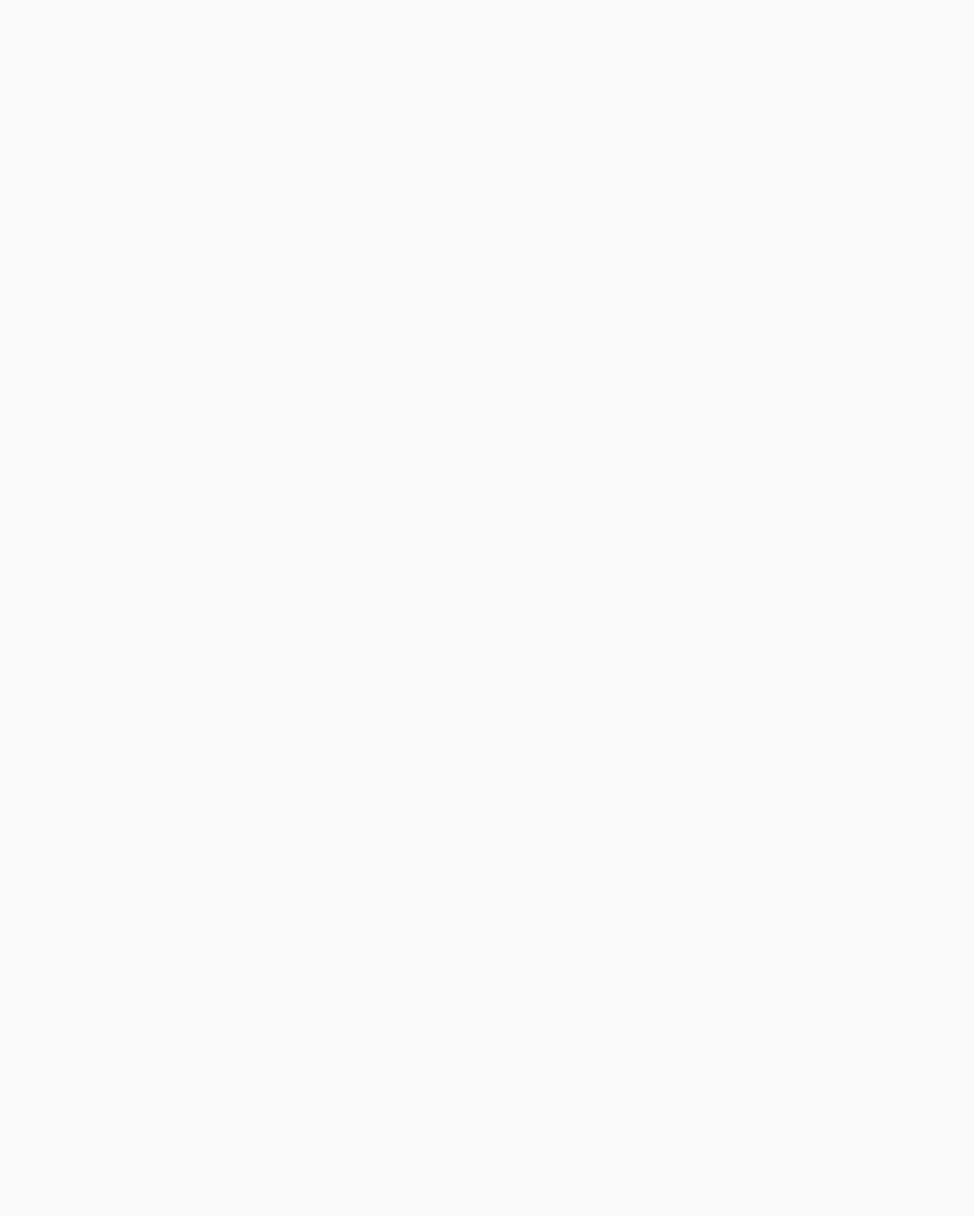
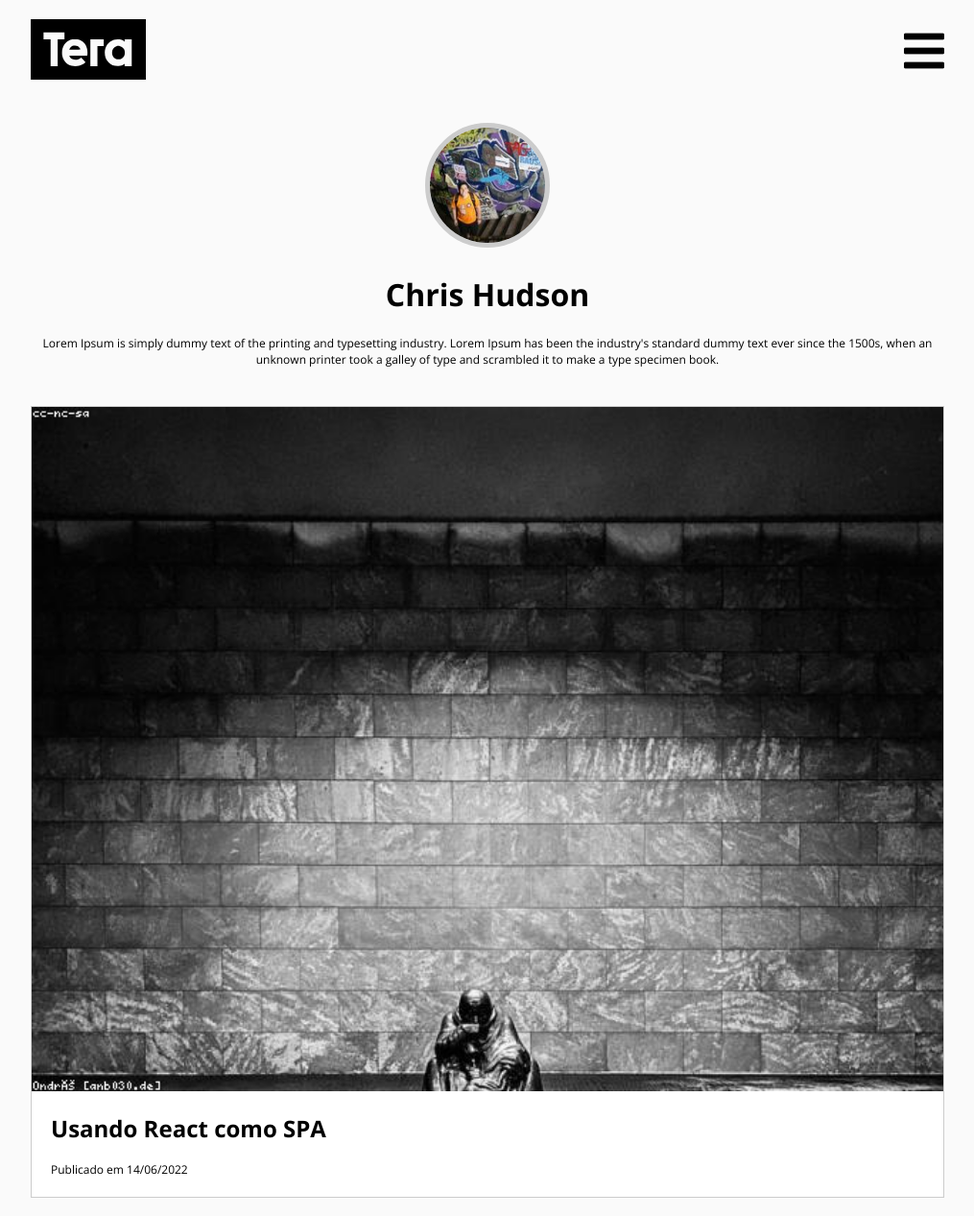
Before and after one commit to nayaracferreira/Projeto-React, a React (Create React App) app: page /users/1 in a window 1280 px wide. Before the commit this address had no page. Shown: the top 1267 px of the page at 96% size, without its empty margins (132-1147 px from the left). Before the commit the page ends 800 px from the top, so only its background shows below. Built offline with nearby package versions, Linux system fonts and the light colour scheme.

Commit message:
Criação das páginas de roteamento completo

```diff
--- a/src/App.jsx
+++ b/src/App.jsx
@@ -1,24 +1,28 @@
 //Importando a Router-DOM
-import {
-  BrowserRouter,
-  Routes,
-  Route
-} from "react-router-dom";
+import {  BrowserRouter, Routes, Route } from "react-router-dom";
 
 import Home from "./components/pages/Home";
+import Users from "./components/pages/Users";
+import UserBlog from "./components/pages/UserBlog";
+import UserPost from "./components/pages/UserPost";
+import CreatePost from "./components/pages/CreatePost";
 
 //Importando os styles
 import "./styles/normalize.css";
 import "./styles/fontawesome.min.css";
 import "./styles/main.css"
 
-
 function App() {
   return (
     <BrowserRouter>
      <Routes>
       {/* Quando vier uma rota, renderize o elemento{} */}
-      <Route path="/" element={<Home/>} />
+      <Route path="/" element={<Home/>} />,
+      <Route path="/users" element={<Users/>} />
+      {/* Rotas com padrão dinâmico informamos o nome do parâmetro que iremos usar EX:userId */}
+      <Route path="/users/:userId" element={<UserBlog/>} />
+      <Route path="/users/:userId/posts/:postId" element={<UserPost/>} />
+      <Route path="/users/:userId/posts/new" element={<CreatePost/>} />
      </Routes>
     </BrowserRouter>
   );
--- /dev/null
+++ b/src/components/pages/CreatePost.jsx
@@ -0,0 +1,36 @@
+import React from 'react'
+
+import logo from '../../images/logo.svg';
+
+export default function CreatePost() {
+  return (
+    <div className="wrapper">
+    <div className="app-header">
+      <div className="app-header__logo">
+        <img src={logo} className="responsive" alt="" />
+      </div>
+      <div className="app-header__menu">
+        <i className="fa fa-bars"></i>
+      </div>
+    </div>
+
+    <div className="create-post">
+      <h1>Criar</h1>
+
+      <form className="create-post__form">
+        <div className="create-post__form-name">
+          <label htmlFor="name">Título</label>
+          <input type="text" id="name" name="title" />
+        </div>
+        <div className="create-post__form-content">
+          <label htmlFor="content">Conteúdo</label>
+          <textarea name="content" id="content"></textarea>
+        </div>
+        <button className="button-primary">Salvar</button>
+      </form>
+    </div>
+
+    <div className="app-footer">Módulo React :: Full Stack Development</div>
+  </div>
+  )
+}
--- /dev/null
+++ b/src/components/pages/UserBlog.jsx
@@ -0,0 +1,75 @@
+import React from 'react'
+
+import logo from '../../images/logo.svg';
+import user1 from '../../images/placeholders/user-1.jpg';
+import post1 from '../../images/placeholders/post-1.jpg';
+import post2 from '../../images/placeholders/post-2.jpg';
+import post3 from '../../images/placeholders/post-3.jpg';
+
+export default function UserBlog() {
+  return (
+    <div className="wrapper">
+    <div className="app-header">
+      <div className="app-header__logo">
+        <img src={logo} className="responsive" alt="" />
+      </div>
+      <div className="app-header__menu">
+        <i className="fa fa-bars"></i>
+      </div>
+    </div>
+
+    <div className="user-blog">
+      <div className="user-blog__header">
+        <div className="user-blog__header-photo">
+          <img src={user1} className="responsive avatar" alt="" />
+        </div>
+        <h1 className="user-blog__header-title">Chris Hudson</h1>
+        <p className="user-blog__header-bio">
+          Lorem Ipsum is simply dummy text of the printing and typesetting
+          industry. Lorem Ipsum has been the industry's standard dummy text
+          ever since the 1500s, when an unknown printer took a galley of type
+          and scrambled it to make a type specimen book.
+        </p>
+      </div>
+
+      <div className="user-blog__posts">
+        <a href="#" className="user-blog__posts-item">
+          <div className="user-blog__posts-item-photo">
+            <img src={post1} className="responsive" alt="" />
+          </div>
+          <h2 className="user-blog__posts-item-title">
+            Usando React como SPA
+          </h2>
+          <div className="user-blog__posts-date">
+            Publicado em 14/06/2022
+          </div>
+        </a>
+        <a href="#" className="user-blog__posts-item">
+          <div className="user-blog__posts-item-photo">
+            <img src={post2} className="responsive" alt="" />
+          </div>
+          <h2 className="user-blog__posts-item-title">
+            Você conhece o JSX?
+          </h2>
+          <div className="user-blog__posts-date">
+            Publicado em 14/06/2022
+          </div>
+        </a>
+        <a href="#" className="user-blog__posts-item">
+          <div className="user-blog__posts-item-photo">
+            <img src={post3} className="responsive" alt="" />
+          </div>
+          <h2 className="user-blog__posts-item-title">
+            SSG, SPA e SSR: Qual usar?
+          </h2>
+          <div className="user-blog__posts-date">
+            Publicado em 14/06/2022
+          </div>
+        </a>
+      </div>
+    </div>
+
+    <div className="app-footer">Módulo React :: Full Stack Development</div>
+  </div>
+  )
+}
--- /dev/null
+++ b/src/components/pages/UserPost.jsx
@@ -0,0 +1,49 @@
+import React from 'react'
+
+import logo from '../../images/logo.svg';
+import user3 from '../../images/placeholders/user-3.jpg';
+import post1 from '../../images/placeholders/post-1.jpg';
+
+
+export default function UserPost() {
+  return (
+    <div className="wrapper">
+    <div className="app-header">
+      <div className="app-header__logo">
+        <img src={logo} className="responsive" alt="" />
+      </div>
+      <div className="app-header__menu">
+        <i className="fa fa-bars"></i>
+      </div>
+    </div>
+
+    <div className="user-post">
+      <h2 className="user-post__post-title">Usando React como SPA</h2>
+      <div className="user-post__post-date">
+        Publicado em 14/06/2022 por
+        <img src={user3} className="avatar" alt="" />
+        <strong> Chris Hudson</strong>
+      </div>
+      <div className="user-post__post-photo">
+        <img src={post1}className="responsive" alt="" />
+      </div>
+      <div className="user-post__post-content">
+        Contrary to popular belief, Lorem Ipsum is not simply random text. It
+        has roots in a piece of classNameical Latin literature from 45 BC, making
+        it over 2000 years old. Richard McClintock, a Latin professor at
+        Hampden-Sydney College in Virginia, looked up one of the more obscure
+        Latin words, consectetur, from a Lorem Ipsum passage, and going
+        through the cites of the word in classNameical literature, discovered the
+        undoubtable source. Lorem Ipsum comes from sections 1.10.32 and
+        1.10.33 of "de Finibus Bonorum et Malorum" (The Extremes of Good and
+        Evil) by Cicero, written in 45 BC. This book is a treatise on the
+        theory of ethics, very popular during the Renaissance. The first line
+        of Lorem Ipsum, "Lorem ipsum dolor sit amet..", comes from a line in
+        section 1.10.32.
+      </div>
+    </div>
+
+    <div className="app-footer">Módulo React :: Full Stack Development</div>
+  </div>
+  )
+}
--- /dev/null
+++ b/src/components/pages/Users.jsx
@@ -0,0 +1,48 @@
+import React from 'react'
+
+import logo from '../../images/logo.svg';
+import user1 from '../../images/placeholders/user-1.jpg';
+import user2 from '../../images/placeholders/user-2.jpg';
+import user3 from '../../images/placeholders/user-3.jpg';
+
+export default function Users() {
+  return (
+    <div className="wrapper">
+    <div className="app-header">
+      <div className="app-header__logo">
+        <img src={logo}className="responsive" alt="" />
+      </div>
+      <div className="app-header__menu">
+        <i className="fa fa-bars"></i>
+      </div>
+    </div>
+
+    <div className="users">
+      <h1>Users</h1>
+
+      <div className="users__list">
+        <a href="#" className="users__list-item">
+          <div className="users__list-item-photo">
+            <img src={user1}className="responsive avatar" alt="" />
+          </div>
+          <div className="users__list-item-name">John Walter</div>
+        </a>
+        <a href="#" className="users__list-item">
+          <div className="users__list-item-photo">
+            <img src={user2} className="responsive avatar" alt="" />
+          </div>
+          <div className="users__list-item-name">Chris Hudson</div>
+        </a>
+        <a href="#" className="users__list-item">
+          <div className="users__list-item-photo">
+            <img src={user3}className="responsive avatar" alt="" />
+          </div>
+          <div className="users__list-item-name">Bryan Cornell</div>
+        </a>
+      </div>
+    </div>
+
+    <div className="app-footer">Módulo React :: Full Stack Development</div>
+  </div>
+  )
+}
```
